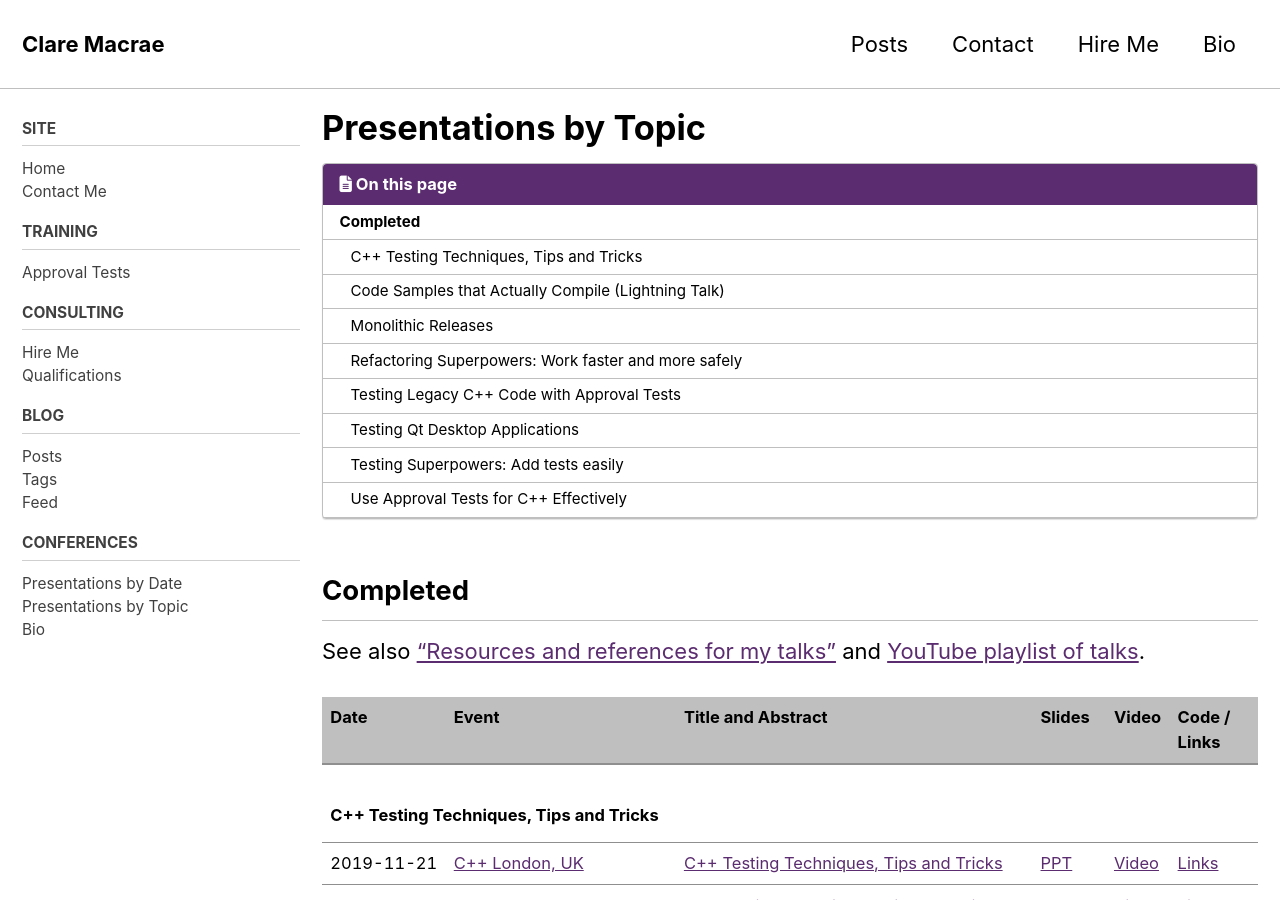
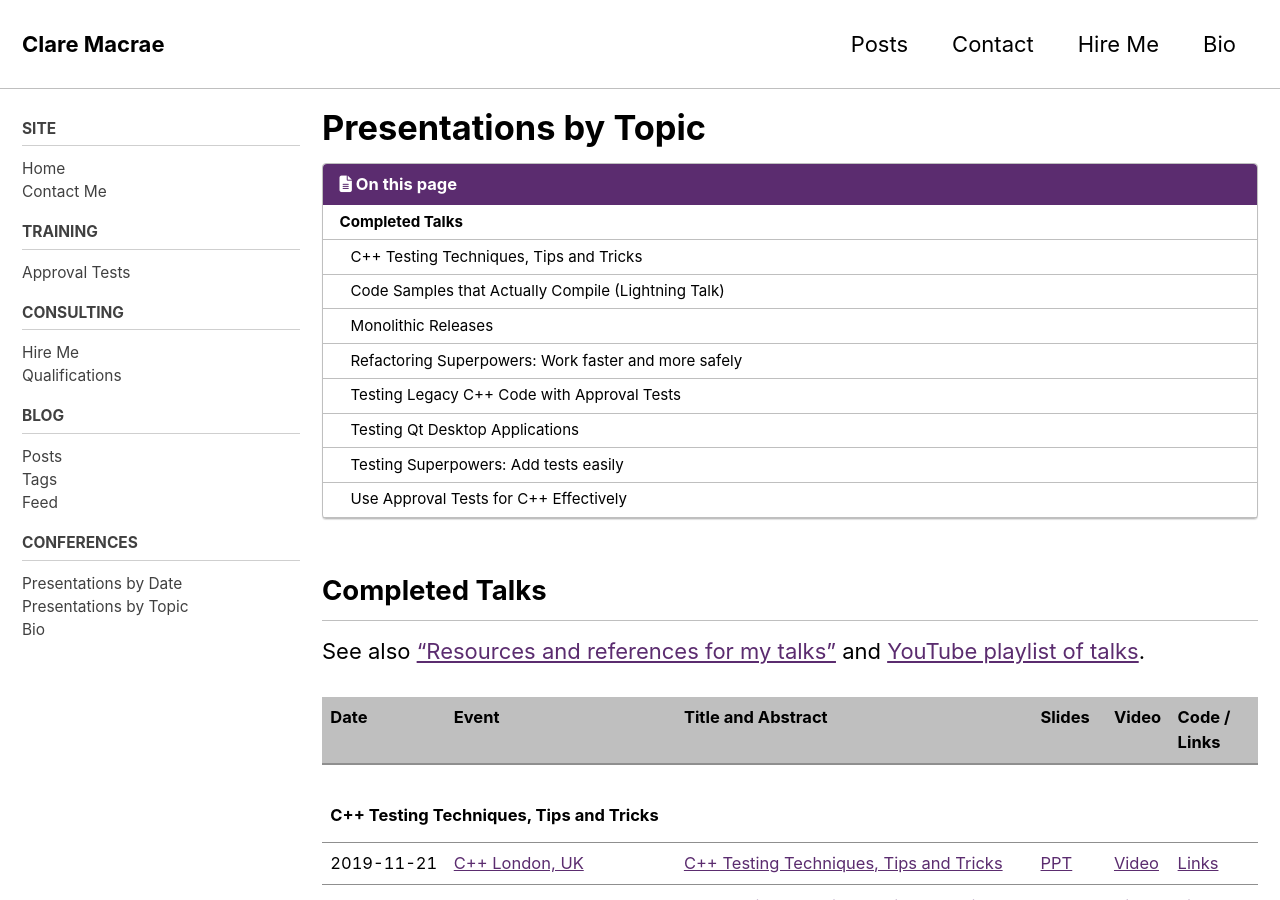
Before and after one commit to claremacrae/claremacrae.github.io, a Jekyll site: the page built from conferences/presentations_by_topic.md, in a window 1280 px wide and 900 px high. Built offline with Jekyll 4.4.1, drawn with Linux system fonts in a browser that asks for light colours; cached includes are drawn as plain includes; nearby versions of some CDN libraries.

Commit message:
Make section headings consistent on Presentations pages

```diff
--- a/_layouts/presentations_by_topic.html
+++ b/_layouts/presentations_by_topic.html
@@ -2,7 +2,7 @@
 layout: single
 ---
 
-<h2 id="completed">Completed</h2>
+<h2 id="completed">Completed Talks</h2>
 
 {% include /presentations/see-also.html %}
 
```
